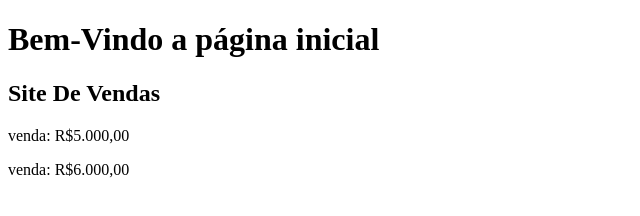
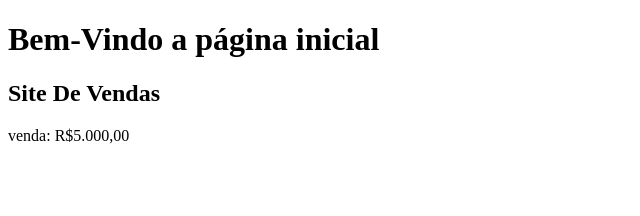
Before and after one commit to Samuel06Valencia/aula1github, a plain HTML site: page index.html in a window 1280 px wide. Shown: the whole page, without its empty margins (0-640 px from the left). Drawn offline with Linux system fonts and the light colour scheme.

Commit message:
Modificações na página Principal(index)

```diff
--- a/index.html
+++ b/index.html
@@ -9,6 +9,6 @@
     <h1>Bem-Vindo a página inicial</h1>
     <h2>Site De Vendas</h2>
     <p>venda: R$5.000,00</p>
-    <p>venda: R$6.000,00</p>
+
 </body>
 </html>
```
